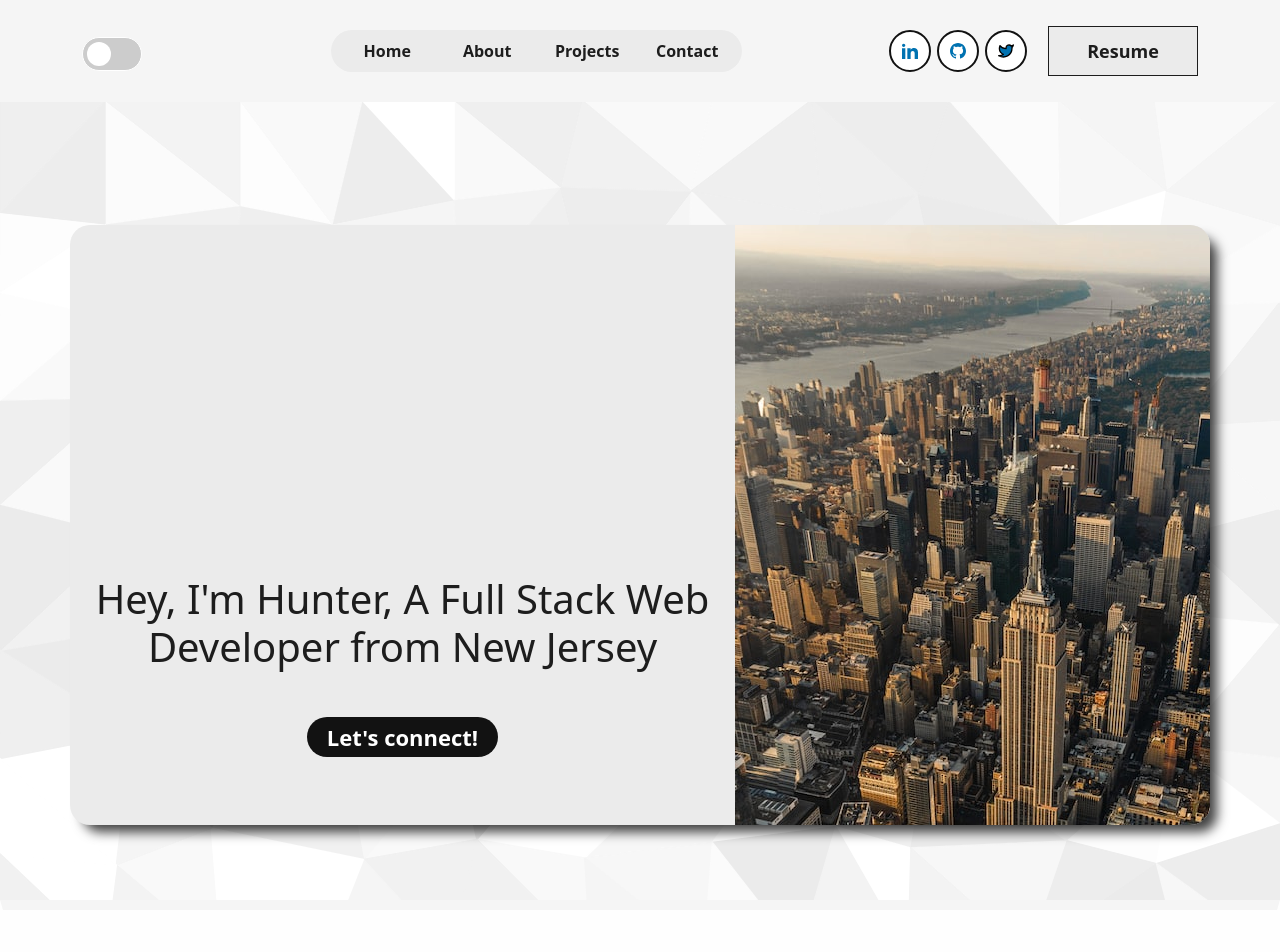
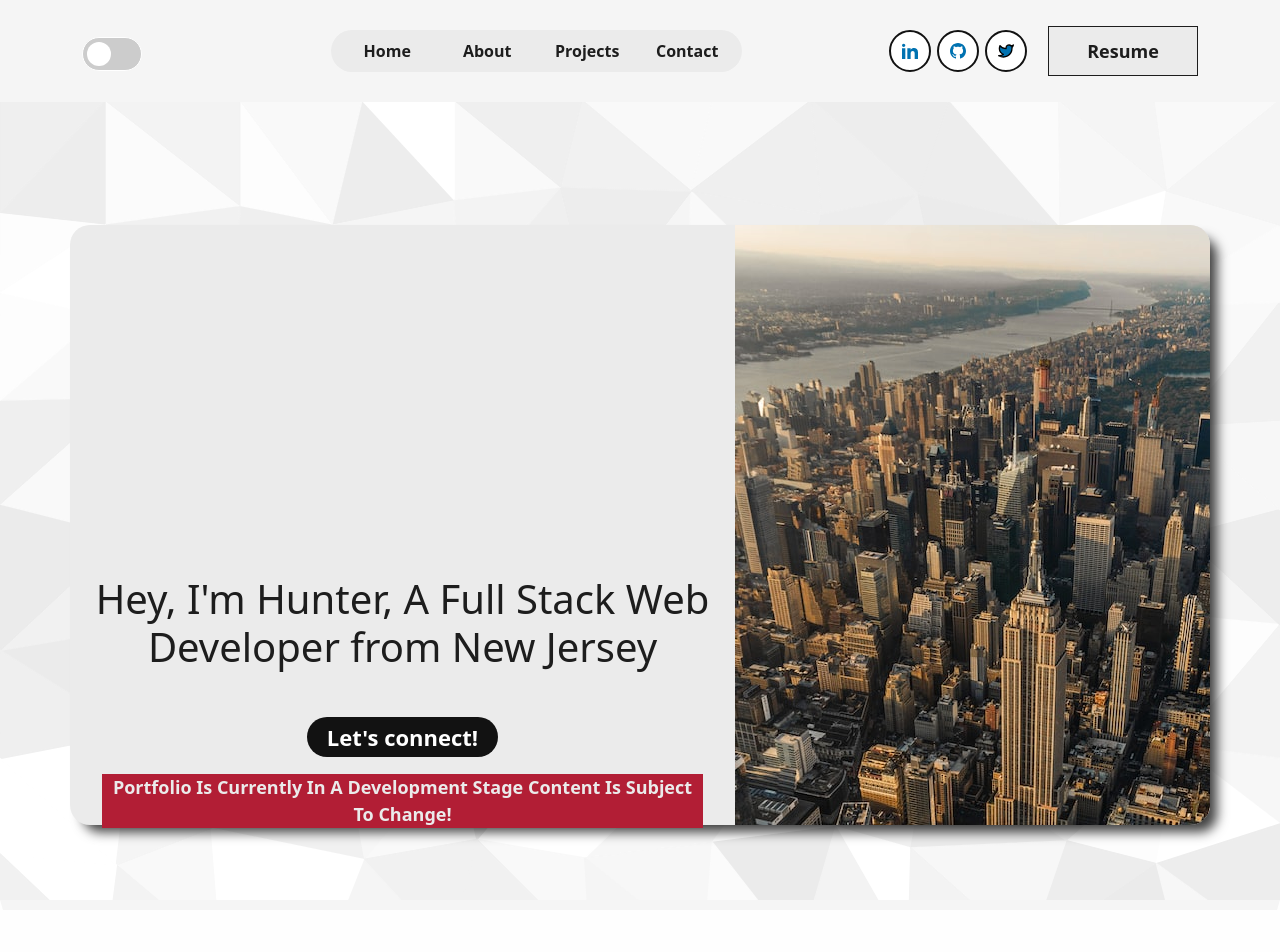
Before and after one commit to HunterBrennan1/Brennan.dev, a React (Create React App) app in the folder personal-portfolio/: page / in a window 1280 px wide. Shown: the top 952 px of the page. Built offline with nearby package versions, Linux system fonts and the light colour scheme.

Commit message:
added a work in progress bar in main

```diff
--- a/personal-portfolio/src/App.css
+++ b/personal-portfolio/src/App.css
@@ -120,6 +120,15 @@ p.danger {
   font-weight:600;
   margin-bottom: 0 !important;
   margin-right: 15px;
+}
+
+.devstage{
+  background-color: #B21E35;
+  margin:20px;
+  /* border-radius: 20px; */
+  color:#ebebeb;
+  font-size: 18px;
+  font-weight: bold;
 }
 
 
--- a/personal-portfolio/src/components/NavBar.js
+++ b/personal-portfolio/src/components/NavBar.js
@@ -143,6 +143,9 @@ export const NavBar = () => {
           </Navbar.Collapse>
         </Container>
       </Navbar>
+      <div>
+        <p>Portfolio Is Currently In A Development Stage Content Is Subject To Change!</p>
+      </div>
     </header>
   );
 };
--- a/personal-portfolio/src/components/main.js
+++ b/personal-portfolio/src/components/main.js
@@ -26,6 +26,9 @@ export const MainPage = () => {
                 Let's connect!
               </a>
             </div>
+            <div className="devstage">
+              <p>Portfolio Is Currently In A Development Stage Content Is Subject To Change!</p>
+            </div>
           </Col>
           <Col className="cityNightcontainer" xs={12} md={6} xl={5}>
             {/* <img src={CityNight} /> */}
```
